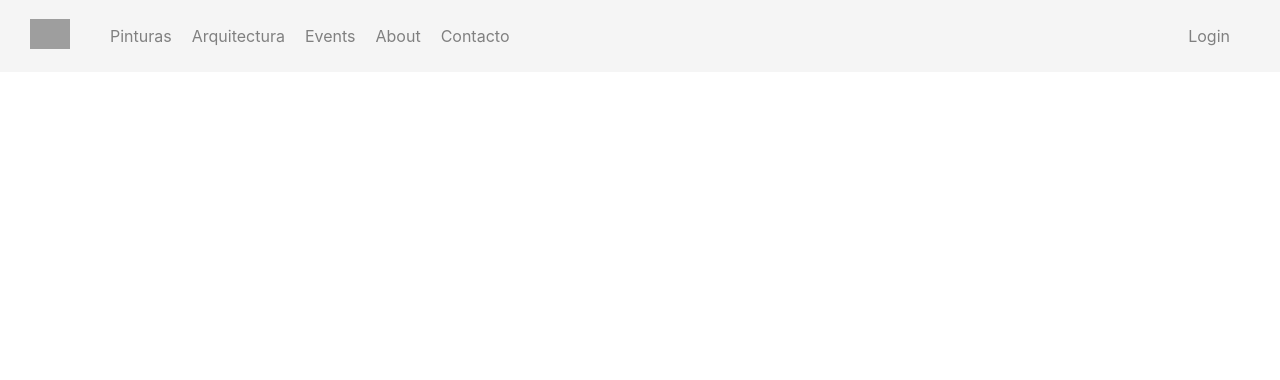
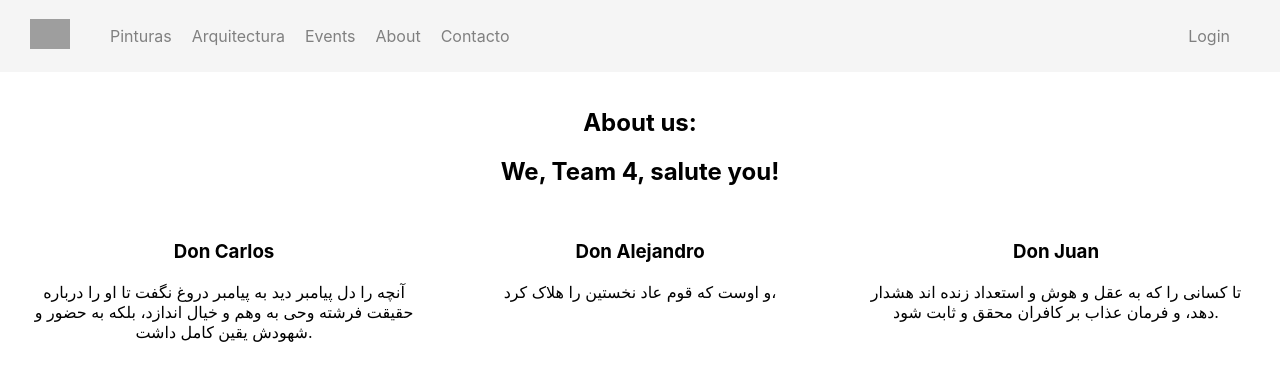
Before and after one commit to Arcajpsvg/galeria, a React (Create React App) app in the folder galeria/: page /about in a window 1280 px wide. Shown: the top 380 px of the page. Built offline with nearby package versions, Linux system fonts and the light colour scheme; grey boxes are pictures that could not be loaded.

Commit message:
added a few dependencies to the package.json file, fixed some routing, started creating the architecture private form.

```diff
--- a/galeria/package.json
+++ b/galeria/package.json
@@ -3,6 +3,7 @@
   "version": "0.1.0",
   "private": true,
   "dependencies": {
+    "@faker-js/faker": "^8.0.2",
     "@testing-library/jest-dom": "^5.16.5",
     "@testing-library/react": "^13.4.0",
     "@testing-library/user-event": "^13.5.0",
--- a/galeria/src/App.js
+++ b/galeria/src/App.js
@@ -3,6 +3,9 @@ import { BrowserRouter as Router, Route, Routes} from 'react-router-dom';
 import Home from './pages/static/home/Home';
 import Auth from './pages/auth/Auth';
 import Header from './layout/header/Header';
+import NotFound from './pages/static/notFound/NotFound';
+import ArchiList from './pages/dynamic/architecture/public/ArchiList';
+import About from './pages/static/about/About';
 
 
 function App() {
@@ -12,6 +15,10 @@ function App() {
       <Routes>
       <Route path='' element={<Home />} ></Route>
       <Route path='/login' element={<Auth />}></Route>
+      <Route path='/about' element={<About />}></Route>
+
+      <Route path='*' element={<NotFound />}></Route>
+    <Route path='/architecture' element={<ArchiList />}></Route>
       </Routes>
     </Router>
   );
--- a/galeria/src/pages/auth/Auth.css
+++ b/galeria/src/pages/auth/Auth.css
@@ -1,5 +1,5 @@
 #section-auth{
-    margin: 0 auto;
+    margin: 10em auto;
     text-align: center;
     border: 1px solid black;
     padding: 1em;
--- /dev/null
+++ b/galeria/src/pages/dynamic/architecture/datagen/ArchiData.js
@@ -0,0 +1,17 @@
+import {faker} from '@faker-js/faker';
+
+let places = [1,2,3,4,5,6,7,8,9,10];
+
+places = places.map(post => {
+    return{
+        id: post,
+        name: faker.lorem.sentence(),
+        description: faker.lorem.sentences(10),
+        constructionDate: faker.date.past({ years: 10 }).toString(),
+        author: faker.person.firstName(),
+        location: faker.location.country()
+    }
+})
+
+
+export default places;
--- /dev/null
+++ b/galeria/src/pages/dynamic/architecture/public/ArchiList.css
@@ -0,0 +1,6 @@
+#public-arch-list{
+    margin: 0 auto;
+    width: 50%;
+    text-align: center;
+
+}
--- /dev/null
+++ b/galeria/src/pages/dynamic/architecture/public/ArchiList.js
@@ -0,0 +1,22 @@
+import places from './../datagen/ArchiData';
+import './ArchiList.css';
+export default function ArchiList(){
+    return(
+    <section id="public-arch-list">
+    <header>
+        <h1>Lista de Edificaciones</h1>
+    </header>
+    {
+        places.map(post =>
+            <article key={post.id}>
+                <header>
+                    <h2>{post.name}</h2>
+                </header>
+                <p>{post.description}</p>
+                <span>{post.author}</span>
+
+            </article>)
+    }
+</section>
+);
+}
--- a/galeria/src/pages/static/about/About.css
+++ b/galeria/src/pages/static/about/About.css
@@ -0,0 +1,16 @@
+#about-section{
+    margin: 0 auto;
+    padding: 1em;
+    text-align: center;
+}
+
+#member-div-control{
+    display: flex;
+    flex-direction: row;
+    padding: 1em;
+    gap: 2em;
+}
+
+.member-div{
+    width: 33vw;
+}
--- a/galeria/src/pages/static/about/About.js
+++ b/galeria/src/pages/static/about/About.js
@@ -1,13 +1,35 @@
+import './About.css';
+
 function About(){
-    return <>
-        <section>
-                <h1>About:</h1>
-                <p>"Sed ut perspiciatis unde omnis iste natus error sit voluptatem accusantium doloremque laudantium, totam rem aperiam, eaque ipsa quae ab illo inventore veritatis et quasi architecto beatae vitae dicta sunt explicabo. Nemo enim ipsam voluptatem quia voluptas sit aspernatur aut odit aut fugit, sed quia consequuntur magni dolores eos qui ratione voluptatem sequi nesciunt. Neque porro quisquam est, qui dolorem ipsum quia dolor sit amet, consectetur, adipisci velit, sed quia non numquam eius modi tempora incidunt ut labore et dolore magnam aliquam quaerat voluptatem. Ut enim ad minima veniam, quis nostrum exercitationem ullam corporis suscipit laboriosam, nisi ut aliquid ex ea commodi consequatur? Quis autem vel eum iure reprehenderit qui in ea voluptate velit esse quam nihil molestiae consequatur, vel illum qui dolorem eum fugiat quo voluptas nulla pariatur?"
+    return (
+        <section id="about-section">
+            <header>
+                <h1>About us:</h1>
+                <h2>We, Team 4, salute you!</h2>
+                </header>
+                <main id="member-div-control">
+<div class="member-div">
+    <h3>Don Carlos</h3>
+    <p>آنچه را دل پیامبر دید به پیامبر دروغ نگفت تا او را درباره حقیقت فرشته وحی به وهم و خیال اندازد، بلکه به حضور و شهودش یقین کامل داشت.</p>
+</div>
+<div class="member-div">
+    <h3>Don Alejandro</h3>
+    <p>و اوست که قوم عاد نخستین را هلاک کرد،</p>
+</div>
+<div class="member-div">
+    <h3>Don Juan</h3>
+<p>تا کسانی را که به عقل و هوش و استعداد زنده اند هشدار دهد، و فرمان عذاب بر کافران محقق و ثابت شود.</p>
+</div>
 
-</p>
+                </main>
 
-        </section>
-    </>
+
+                </section>
+    );
+
+
+
+
 }
 
 export default About;
```
Also changed, not shown: galeria/src/pages/dynamic/architecture/private/ArchiForm/ArchiForm.js (added, +58 -0 lines), galeria/src/pages/dynamic/architecture/private/ArchiForm/ArchiForm.css (added), galeria/src/pages/dynamic/architecture/public/dummy.js (deleted), 1 other file (tests, documents, lock files or other folders).
